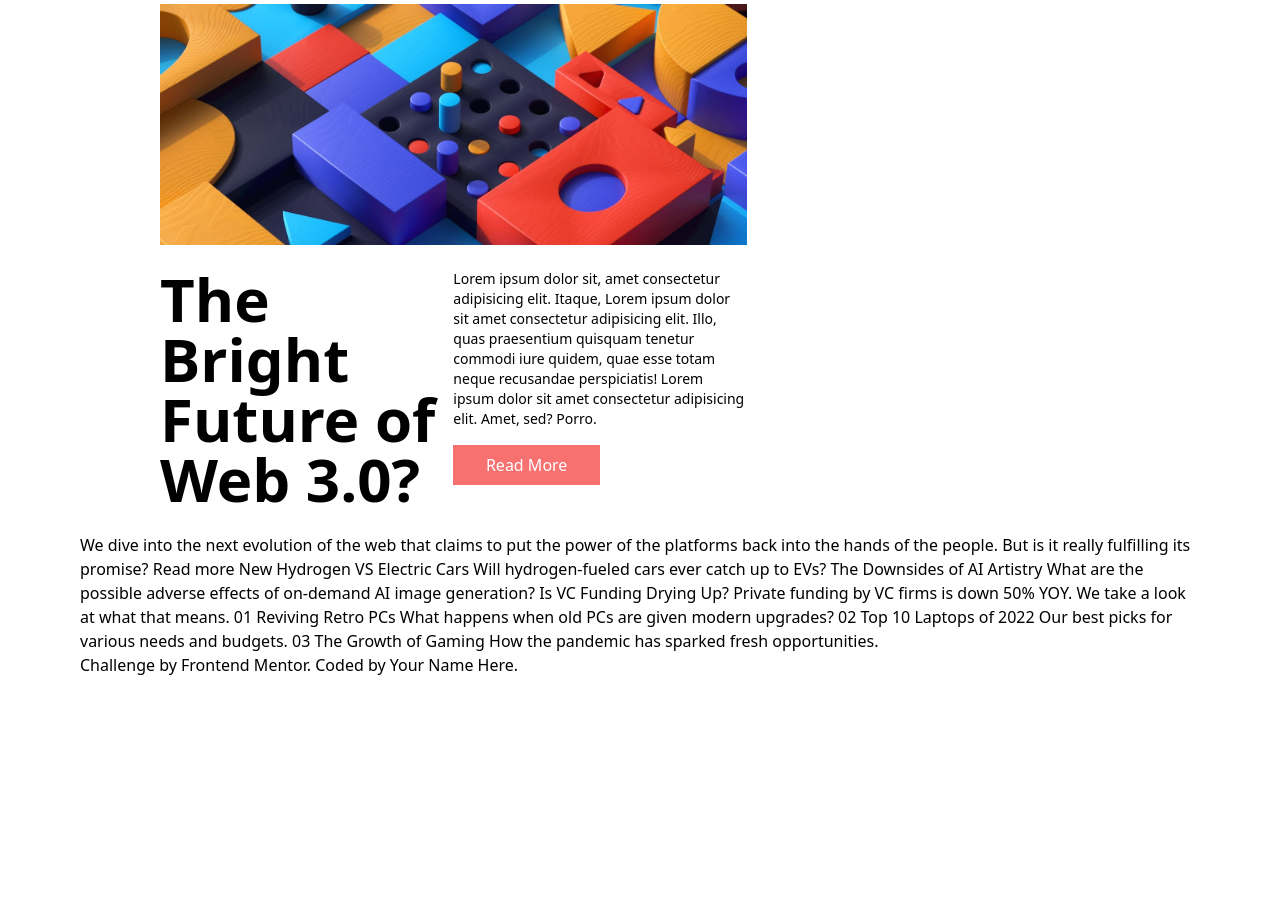
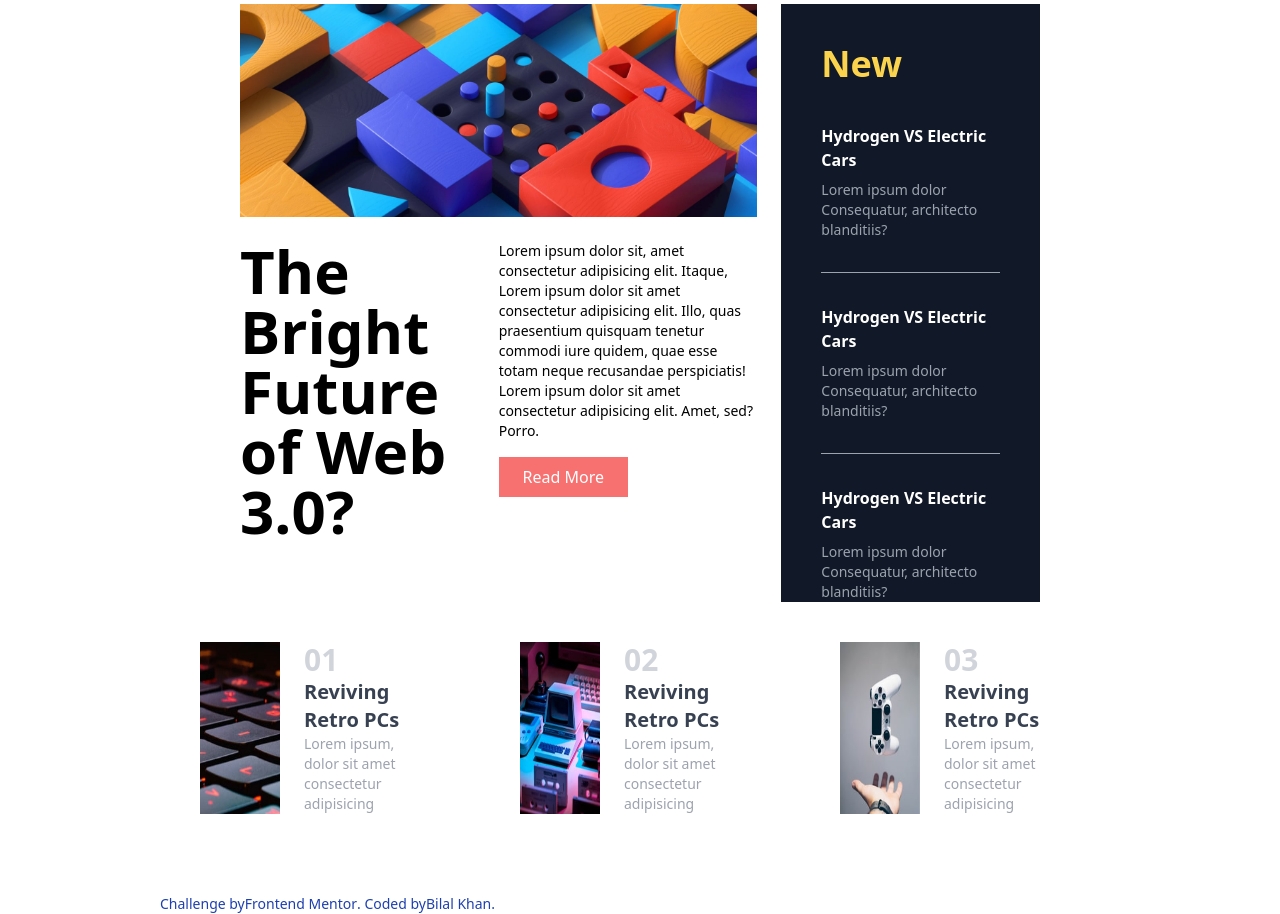
Before and after one commit to bilalkumrani/News-homepage, a plain HTML site: page index.html in a window 1280 px wide. Shown: the part 196-1110 px from the top of the page. Before the commit the page ends 873 px from the top, so only its background shows below. Drawn offline with nearby package versions, Linux system fonts and the light colour scheme.

Commit message:
desktop done

```diff
--- a/index.html
+++ b/index.html
@@ -18,7 +18,7 @@
 
     <title>Frontend Mentor | News homepage</title>
   </head>
-  <body class="px-20">
+  <body class="px-40">
     <!-- Navbar  -->
     <nav class="py-20 relative mx-auto px-20">
       <div class="flex items-center justify-between">
@@ -40,9 +40,9 @@
 
     <!-- Hero section with image  -->
 
-    <section id="hero" class="space-x-4">
+    <section id="hero" class="flex flex-row px-20 space-x-6">
       <!-- left item -->
-      <div class="container w-2/3 px-20 flex flex-col">
+      <div class="container w-2/3 flex flex-col">
         <!-- img  -->
         <div class="flex">
           <img src="./assets/images/image-web-3-desktop.jpg" alt="" />
@@ -63,7 +63,6 @@
               totam neque recusandae perspiciatis! Lorem ipsum dolor sit amet
               consectetur adipisicing elit. Amet, sed? Porro.
             </p>
-
             <a
               href=""
               class="bg-red-400 text-white mt-4 w-1/2 text-center hover:bg-red-300 py-2"
@@ -74,28 +73,100 @@
       </div>
 
       <!-- right item  -->
+      <div class="container flex flex-col w-1/3 bg-gray-900">
+        <!-- Heading New -->
+        <h2 class="font-bold text-4xl text-yellow-300 p-10">New</h2>
+
+        <!-- content container  -->
+        <div class="flex flex-col px-10">
+          <!-- Item 1  -->
+          <div>
+            <h2 class="font-bold text-white">Hydrogen VS Electric Cars</h2>
+            <p class="text-sm mt-2 text-gray-400">
+              Lorem ipsum dolor Consequatur, architecto blanditiis?
+            </p>
+            <hr class="h-px my-8 bg-gray-400 border-0" />
+          </div>
+
+          <!-- Item 2  -->
+          <div>
+            <h2 class="font-bold text-white">Hydrogen VS Electric Cars</h2>
+            <p class="text-sm mt-2 text-gray-400">
+              Lorem ipsum dolor Consequatur, architecto blanditiis?
+            </p>
+            <hr class="h-px my-8 bg-gray-400 border-0" />
+          </div>
+
+          <!-- Item 3  -->
+          <div>
+            <h2 class="font-bold text-white">Hydrogen VS Electric Cars</h2>
+            <p class="text-sm mt-2 text-gray-400">
+              Lorem ipsum dolor Consequatur, architecto blanditiis?
+            </p>
+            <!-- <hr class="h-px my-8 bg-gray-400 border-0" /> -->
+          </div>
+        </div>
+      </div>
     </section>
 
-    We dive into the next evolution of the web that claims to put the power of
-    the platforms back into the hands of the people. But is it really fulfilling
-    its promise? Read more
+    <section id="news">
+      <div class="flex flex-row">
+        <!-- item 1  -->
+        <div class="flex flex-row px-10 mt-10 w-1/3">
+          <!-- img  -->
+          <img
+            src="./assets/images/image-top-laptops.jpg"
+            class="w-20"
+            alt=""
+          />
+          <div class="flex flex-col mx-6">
+            <h2 class="text-3xl font-bold text-gray-300">01</h2>
+            <h2 class="text-xl font-bold text-gray-700">Reviving Retro PCs</h2>
+            <p class="text-sm text-gray-400">
+              Lorem ipsum, dolor sit amet consectetur adipisicing
+            </p>
+          </div>
+        </div>
 
-    <!-- New div  -->
-    New Hydrogen VS Electric Cars Will hydrogen-fueled cars ever catch up to
-    EVs? The Downsides of AI Artistry What are the possible adverse effects of
-    on-demand AI image generation? Is VC Funding Drying Up? Private funding by
-    VC firms is down 50% YOY. We take a look at what that means.
+        <!-- item 2  -->
+        <div class="flex flex-row px-10 mt-10 w-1/3">
+          <!-- img  -->
+          <img src="./assets/images/image-retro-pcs.jpg" class="w-20" alt="" />
+          <div class="flex flex-col mx-6">
+            <h2 class="text-3xl font-bold text-gray-300">02</h2>
+            <h2 class="text-xl font-bold text-gray-700">Reviving Retro PCs</h2>
+            <p class="text-sm text-gray-400">
+              Lorem ipsum, dolor sit amet consectetur adipisicing
+            </p>
+          </div>
+        </div>
 
-    <!-- News section  -->
-    01 Reviving Retro PCs What happens when old PCs are given modern upgrades?
-    02 Top 10 Laptops of 2022 Our best picks for various needs and budgets. 03
-    The Growth of Gaming How the pandemic has sparked fresh opportunities.
+        <!-- item 3  -->
+        <div class="flex flex-row px-10 mt-10 w-1/3">
+          <!-- img  -->
+          <img
+            src="./assets/images/image-gaming-growth.jpg"
+            class="w-20"
+            alt=""
+          />
+          <div class="flex flex-col mx-6">
+            <h2 class="text-3xl font-bold text-gray-300">03</h2>
+            <h2 class="text-xl font-bold text-gray-700">Reviving Retro PCs</h2>
+            <p class="text-sm text-gray-400">
+              Lorem ipsum, dolor sit amet consectetur adipisicing
+            </p>
+          </div>
+        </div>
+      </div>
+    </section>
 
-    <div class="attribution">
+    <!-- Attribution  -->
+
+    <div class="flex flex-row text-sm items-center text-blue-800 mt-20">
       Challenge by
       <a href="https://www.frontendmentor.io?ref=challenge" target="_blank"
         >Frontend Mentor</a
-      >. Coded by <a href="#">Your Name Here</a>.
+      >. Coded by <a href="www.bilalscripts.com">Bilal Khan</a>.
     </div>
   </body>
 </html>
```
